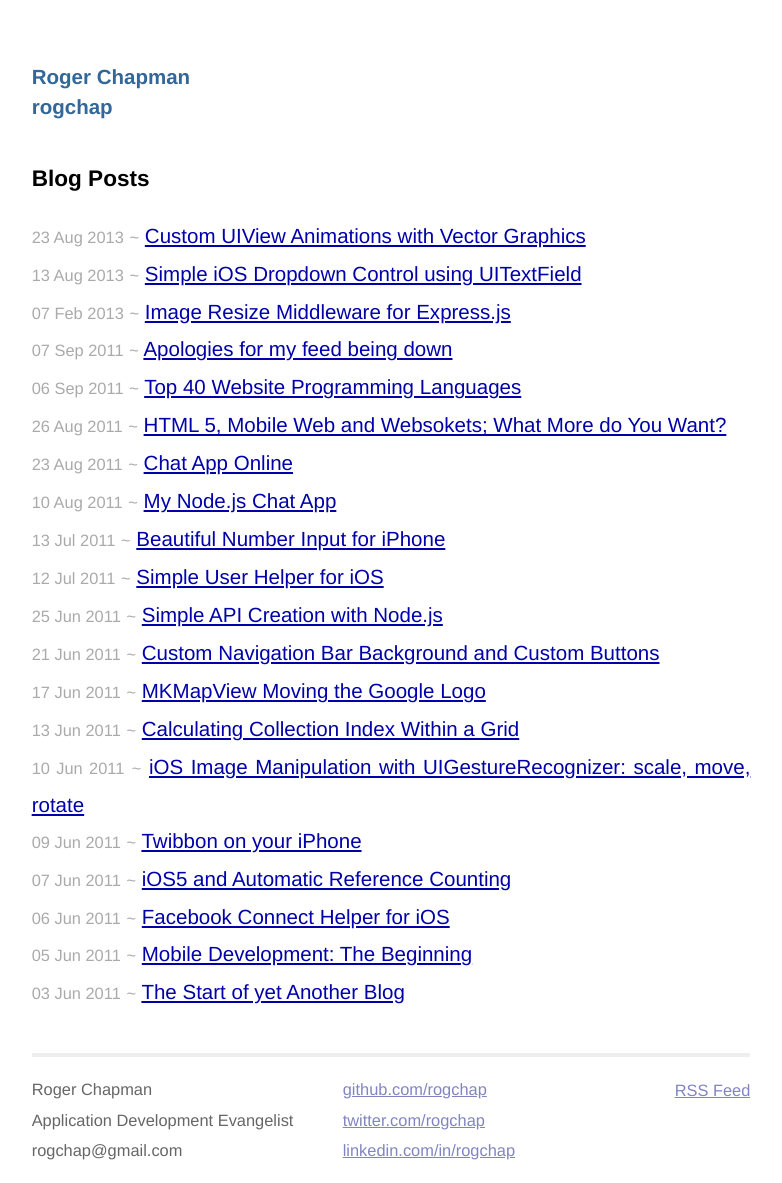
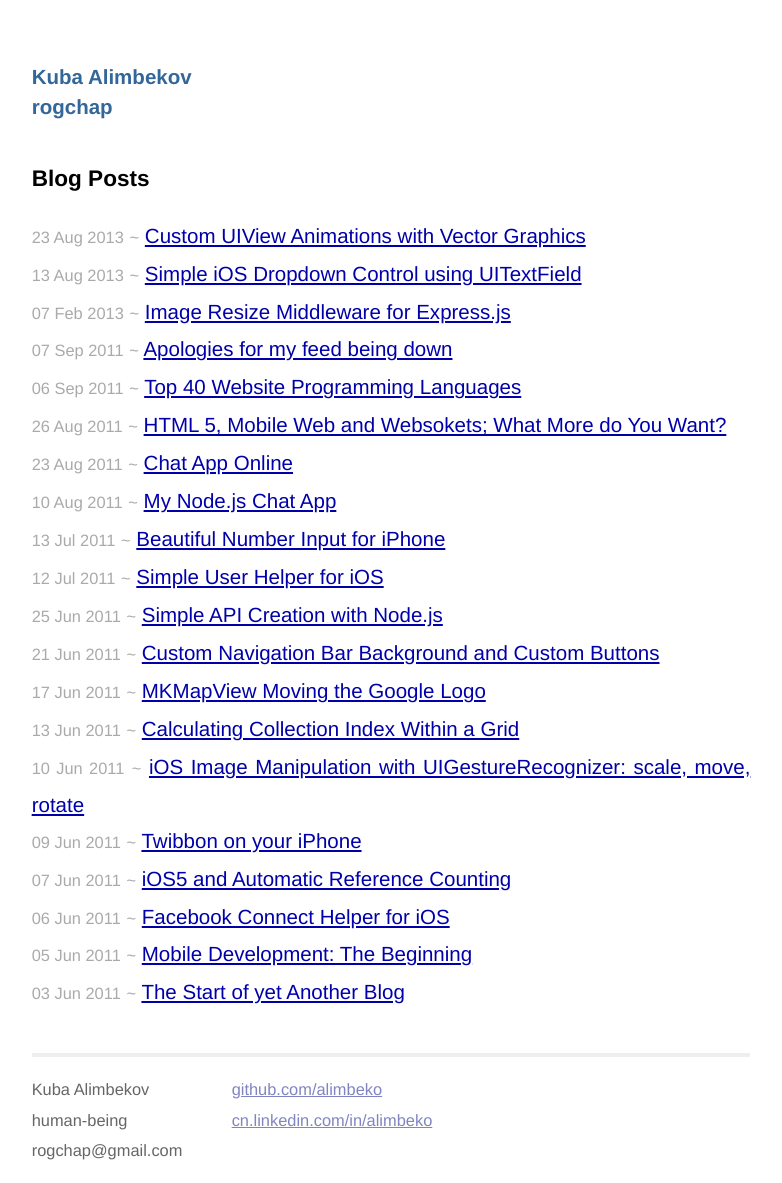
Before and after one commit to alimbeko/alimbeko.github.io, a Jekyll site: the page built from index.html, in a window 1280 px wide. Shown: the whole page, without its empty margins (249-1031 px from the left). Built offline with Jekyll 4.4.1, drawn with Linux system fonts in a browser that asks for light colours.

Commit message:
renamed templates

```diff
--- a/CNAME
+++ /dev/null
@@ -1 +0,0 @@
-rogchap.com
--- a/_layouts/default.html
+++ b/_layouts/default.html
@@ -3,8 +3,7 @@
 <head>
 	<meta http-equiv="content-type" content="text/html; charset=utf-8" />
 	<title>{{ page.title }}</title>
-	<meta name="author" content="Roger Chapman" />
-	<link href="http://feeds.feedburner.com/rogchap" rel="alternate" title="Roger Chapman" type="application/atom+xml" />
+	<meta name="author" content="Kuba Alimbekov" />
 	<link rel="stylesheet" href="/css/syntax.css" type="text/css" media="all" />
 	<link rel="stylesheet" href="/css/screen.css" type="text/css" media="all" />
 	<link rel="stylesheet" href="/css/tablet.css" type="text/css" media="screen and (min-width:651px) and (max-width: 1024px), screen and (min-device-width: 768px) and (max-device-width: 1024px)" />
@@ -12,41 +11,25 @@
 </head>
 <body>
 	<div class="site">
-		<div class="title"><a href="/">Roger Chapman<br/>rogchap</a></div>
+		<div class="title"><a href="/">Kuba Alimbekov<br/>rogchap</a></div>
 		{{ content }}
 		<div class="footer">
 			<div class="contact">
 				<p>
-					Roger Chapman<br/>
-					Application Development Evangelist<br/>
+					Kuba Alimbekov<br/>
+					human-being<br/>
 					&#114;&#111;&#103;&#99;&#104;&#97;&#112;&#64;&#103;&#109;&#97;&#105;&#108;&#46;&#99;&#111;&#109;
 				</p>
 			</div>
 			<div class="contact">
 				<p>
-					<a href="http://github.com/rogchap/">github.com/rogchap</a><br />
-					<a href="http://twitter.com/rogchap/">twitter.com/rogchap</a><br />
-					<a href="http://linkedin.com/in/rogchap/">linkedin.com/in/rogchap</a>
+					<a href="http://github.com/alimbeko/">github.com/alimbeko</a><br />
+					<a href="http://cn.linkedin.com/in/alimbeko/">cn.linkedin.com/in/alimbeko</a>
 				</p>
-			</div>
-		 	<div class="rss">
-				<a href="http://feeds.feedburner.com/rogchap">RSS Feed</a>
 			</div>
 		</div>
 	</div>
 
-    <script type="text/javascript">
-        var _gaq = _gaq || [];
-        var pluginUrl = '//www.google-analytics.com/plugins/ga/inpage_linkid.js';
-        _gaq.push(['_require', 'inpage_linkid', pluginUrl]);
-        _gaq.push(['_setAccount', 'UA-4155555-8']);
-        _gaq.push(['_trackPageview']);
 
-        (function() {
-            var ga = document.createElement('script'); ga.type = 'text/javascript'; ga.async = true;
-            ga.src = ('https:' == document.location.protocol ? 'https://ssl' : 'http://www') + '.google-analytics.com/ga.js';
-            var s = document.getElementsByTagName('script')[0]; s.parentNode.insertBefore(ga, s);
-        })();
-    </script>
 </body>
 <html>
--- a/_layouts/post.html
+++ b/_layouts/post.html
@@ -43,7 +43,7 @@ layout: default
 	<div id="disqus_thread"></div>
 </div>
 <script type="text/javascript">
-    var disqus_shortname = 'rogchap';
+    var disqus_shortname = 'alimbeko';
     var disqus_identifier = '{{ page.id }}';
     var disqus_url = '{{ site.url }}{{ page.url }}';
     (function() {
--- a/index.html
+++ b/index.html
@@ -1,6 +1,6 @@
 ---
 layout: default
-title: Roger Chapman
+title: Kuba Alimbekov
 ---
 
 <div class="home">
```
